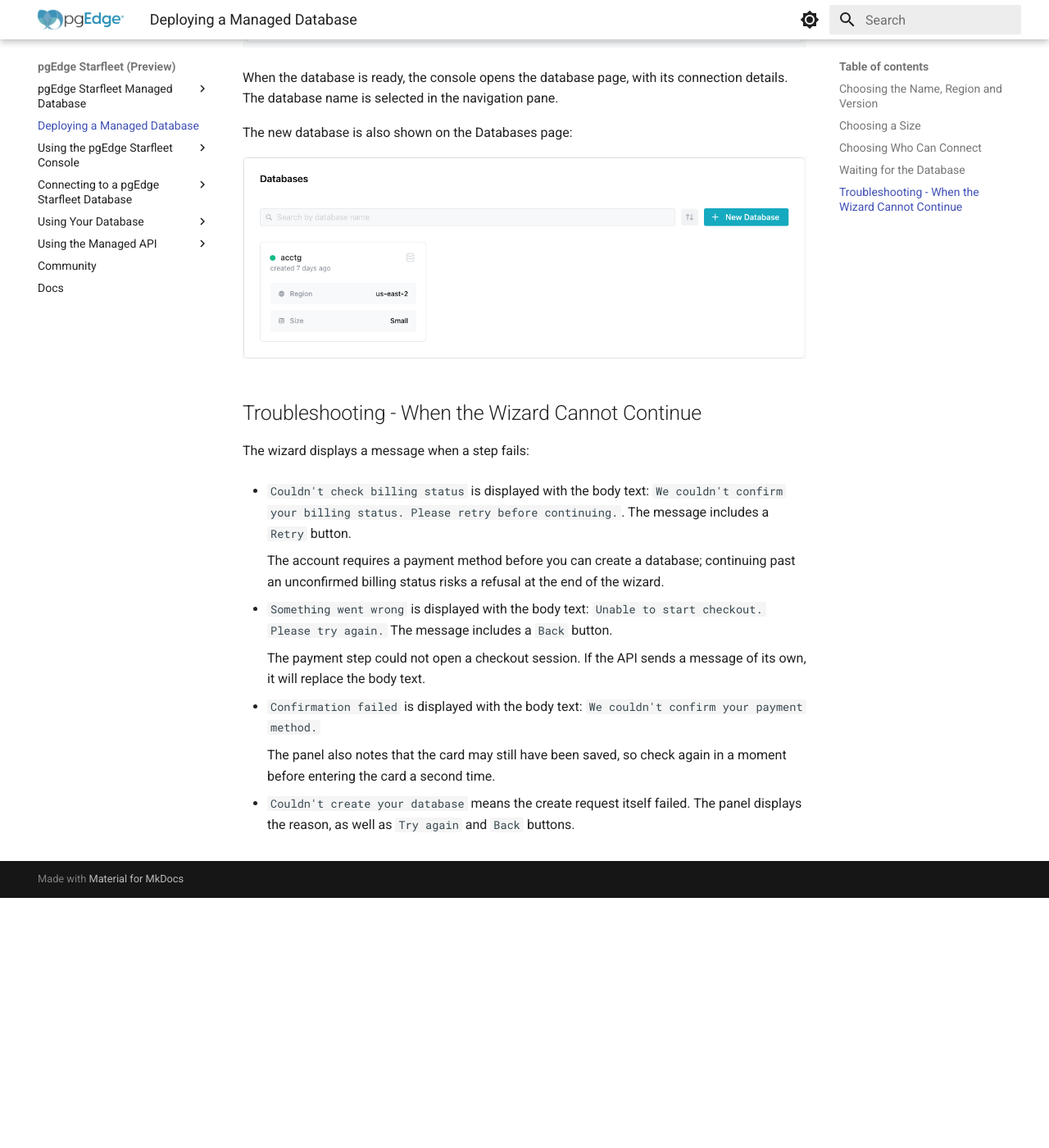
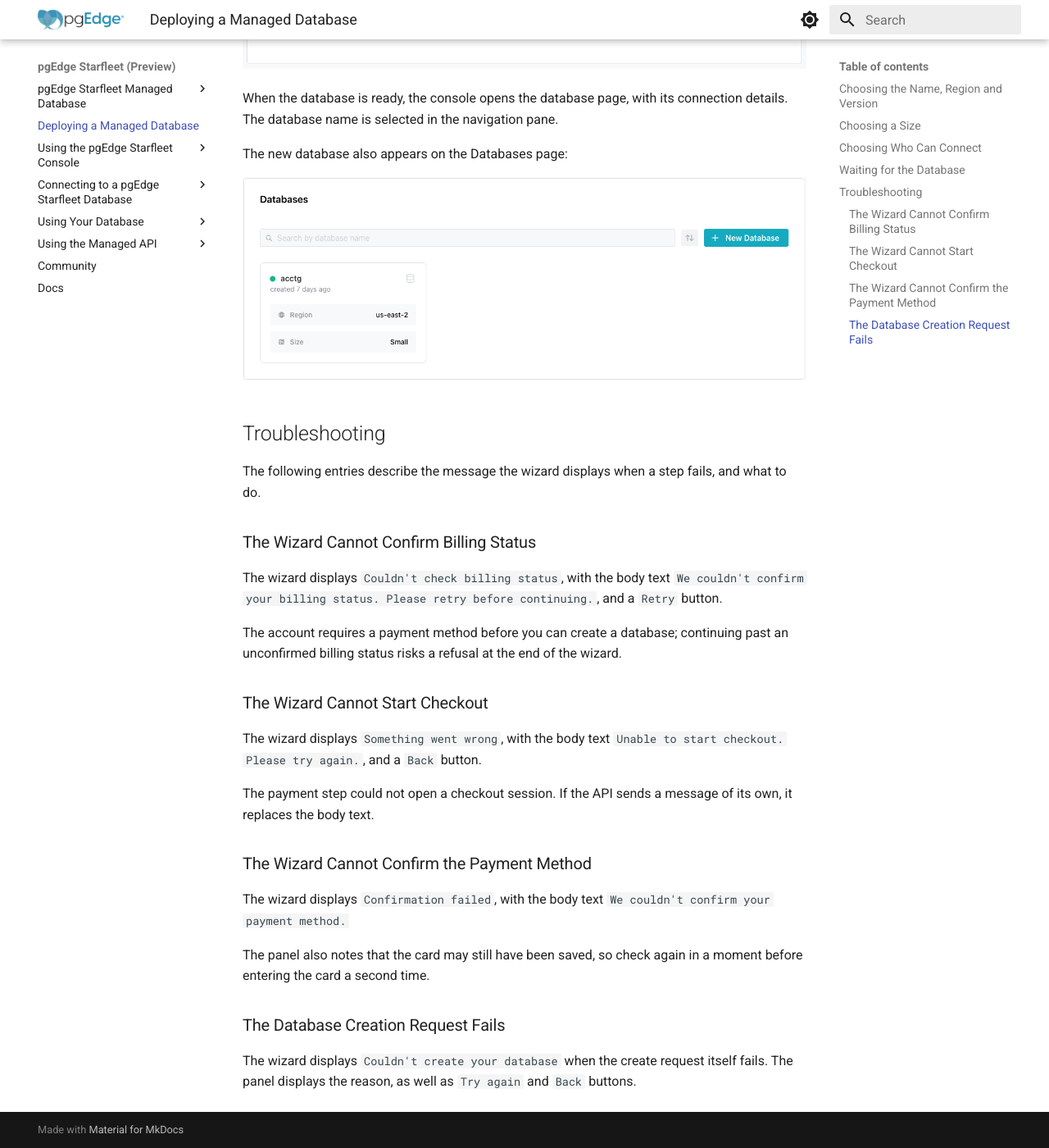
Before and after one commit to pgEdge/pgedge-starfleet-docs, an MkDocs documentation site: the page built from docs/managed/managed_creating_managed.md, in a window 1280 px wide and 1400 px high, scrolled down 4249 px. Shown: the whole window at 82% size. Built offline with MkDocs 1.6.1 and Material for MkDocs 9.7.7, drawn with Linux system fonts in a browser that asks for light colours; before the commit the page ends 5344 px from its top, so only the background shows below that; some of the changed text lies outside the part shown.

Commit message:
Fix vague verbs and troubleshooting structure
Replace vague "shows"/"shown" with "displays", tighten the
managed_index intro wording, and restructure the deploy wizard's
Troubleshooting section into per-problem subsections to match the
pattern used elsewhere in the docs.

```diff
--- a/docs/managed/managed_creating_managed.md
+++ b/docs/managed/managed_creating_managed.md
@@ -10,8 +10,8 @@ Select `Create your first database` to open the wizard. To create
 another database later, select `New Database` in the navigation pane.
 
 The wizard lists its steps on the left. The `Account` step is complete
-when the wizard opens, and shows the account the database is created
-in.
+when the wizard opens, and displays the account the database is
+created in.
 
 ## Choosing the Name, Region and Version
 
@@ -29,9 +29,9 @@ changed after the database is created:
 2. Optionally, in the `Display name` field, enter a label for the
    console.
 
-    The display name is shown in the console only, can be edited later,
-    and has up to 25 characters. When the field is blank, the console
-    shows the database name.
+    The console displays the display name only there. You can edit
+    the display name later, and it has up to 25 characters. When the
+    field is blank, the console displays the database name instead.
 
 3. From the `Region` drop-down, select the region the database runs in.
 
@@ -97,8 +97,8 @@ and how to change one later, see
 
 ## Waiting for the Database
 
-The `Launch` wizard step shows a progress bar and a step list while the
-database is created:
+The `Launch` wizard step displays a progress bar and a step list while
+the database is created:
 
 ![The Launch wizard step while the database is created](images/managed_deploy_three.png)
 
@@ -106,33 +106,43 @@ When the database is ready, the console opens the database page, with
 its connection details. The database name is selected in the navigation
 pane.
 
-The new database is also shown on the Databases page:
+The new database also appears on the Databases page:
 
 ![The new database pane on the Databases page](images/managed_database_page.png)
 
-## Troubleshooting - When the Wizard Cannot Continue
+## Troubleshooting
 
-The wizard displays a message when a step fails:
+The following entries describe the message the wizard displays when a
+step fails, and what to do.
 
-* `Couldn't check billing status` is displayed with the body text: `We
-  couldn't confirm your billing status. Please retry before continuing.`. The
-  message includes a `Retry` button.
+### The Wizard Cannot Confirm Billing Status
 
-    The account requires a payment method before you can create a database;
-    continuing past an unconfirmed billing status risks a refusal at the end
-    of the wizard.
+The wizard displays `Couldn't check billing status`, with the body
+text `We couldn't confirm your billing status. Please retry before
+continuing.`, and a `Retry` button.
 
-* `Something went wrong` is displayed with the body text: `Unable to start
-  checkout. Please try again.`  The message includes a `Back` button.
+The account requires a payment method before you can create a
+database; continuing past an unconfirmed billing status risks a
+refusal at the end of the wizard.
 
-    The payment step could not open a checkout session. If the API sends a
-    message of its own, it will replace the body text.
+### The Wizard Cannot Start Checkout
 
-* `Confirmation failed` is displayed with the body text: `We couldn't confirm
-  your payment method.`
+The wizard displays `Something went wrong`, with the body text
+`Unable to start checkout. Please try again.`, and a `Back` button.
 
-    The panel also notes that the card may still have been saved, so check
-    again in a moment before entering the card a second time.
+The payment step could not open a checkout session. If the API sends
+a message of its own, it replaces the body text.
 
-* `Couldn't create your database` means the create request itself failed.
-  The panel displays the reason, as well as `Try again` and `Back` buttons.
+### The Wizard Cannot Confirm the Payment Method
+
+The wizard displays `Confirmation failed`, with the body text
+`We couldn't confirm your payment method.`
+
+The panel also notes that the card may still have been saved, so
+check again in a moment before entering the card a second time.
+
+### The Database Creation Request Fails
+
+The wizard displays `Couldn't create your database` when the create
+request itself fails. The panel displays the reason, as well as
+`Try again` and `Back` buttons.
```
Also changed, not shown: docs/managed/managed_index.md (+2 -2 lines).
